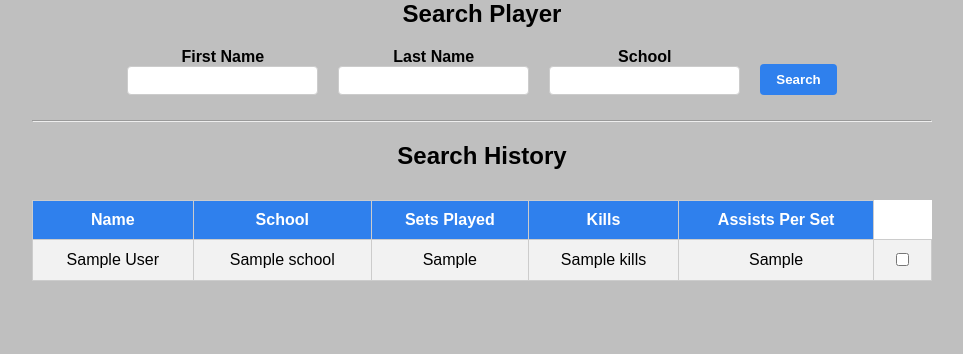
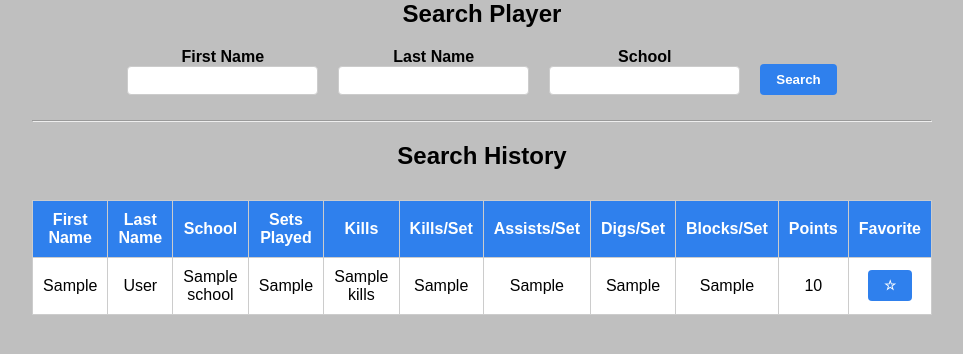
Before and after one commit to Megusaka/NCAA-Transfer-Portal-Assistant, a Flask app: template templates/index.html in a window 1280 px wide. Shown: the part 153-507 px from the top of the page, without its empty margins (158-1121 px from the left). Run offline with Flask 3, Linux system fonts and the light colour scheme; the template is opened without the code that fills it: most values are stand-ins (such as "Sample title", 1, 10 or a date in 2020).

Commit message:
favorites post

```diff
--- a/DatabaseConnection.py
+++ b/DatabaseConnection.py
@@ -172,7 +172,7 @@ def get_db_connection():
     db_filepath = "transferPortalAssistant.db"
     try:
         connection = sqlite3.connect(db_filepath)
-        #connection.row_factory = sqlite3.Row
+        connection.row_factory = sqlite3.Row
         create_table_if_not_exists_player_identifying_information(connection)
         create_table_if_not_exists_career_statistics(connection)
         create_table_if_not_exists_game_statistics(connection)
@@ -345,7 +345,8 @@ def get_career_statistics_by_pii_id(pii_id):
     return execute_read(query, (pii_id,))
 
 def get_player_by_favorite():
-    query = "SELECT * FROM player_identifying_information WHERE is_favorite = TRUE"
+    query = "SELECT * FROM player_identifying_information WHERE is_favorite = 1"
+    return execute_read(query, ())
 ###
 
 def execute_update(query, params):
--- a/app.py
+++ b/app.py
@@ -77,5 +77,14 @@ def player_detail(pii_id):
          return redirect(url_for("index"))
     return render_template("player_detail.html", career = career_stats)
 
+@app.route("/favorite/<int:pii_id>", methods=["POST"])
+def toggle_favorite(pii_id):
+    players = db.get_all_player_data()
+    player = next((p for p in players if p["pii_id"] == pii_id), None)
+    if player:
+        new_status = 0 if player["is_favorite"] else 1
+        db.update_player_favorite_status(pii_id, new_status)
+    return redirect(request.referrer)   #return to same page
+
 if __name__ == "__main__":
     app.run(debug=True)
--- a/templates/index.html
+++ b/templates/index.html
@@ -26,18 +26,41 @@
 <h2>Search History</h2>
 
 <table>
+        <thead>
             <tr>
-    <th>Name</th><th>School</th><th>Sets Played</th><th>Kills</th><th>Assists Per Set</th>
+                <th>First Name</th>
+                <th>Last Name</th>
+                <th>School</th>
+                <th>Sets Played</th>
+                <th>Kills</th>
+                <th>Kills/Set</th>
+                <th>Assists/Set</th>
+                <th>Digs/Set</th>
+                <th>Blocks/Set</th>
+                <th>Points</th>
+                <th>Favorite</th>
             </tr>
+        </thead>
+    <tbody>
         {% for player in all_data %}
         <tr>
-    <td>{{ player.identifying.first_name }} {{ player.identifying.last_name }}</td>
+            <td>{{ player.identifying.first_name }}</td>
+            <td>{{ player.identifying.last_name }}</td>
             <td>{{ player.identifying.school }}</td>
-    <td>{{ player.career.sets_played or '' }}</td>
-    <td>{{ player.career.kills or '' }}</td>
-    <td>{{ player.career.assists_per_set or '' }}</td>
-    <td><input type = "checkbox" name = "Favorite" value = "row1"></td>
+            <td>{{ player.career.sets_played or 'N/A' }}</td>
+            <td>{{ player.career.kills or 'N/A' }}</td>
+            <td>{{ player.career.kills_per_set or 'N/A' }}</td>
+            <td>{{ player.career.assists_per_set or 'N/A' }}</td>
+            <td>{{ player.career.digs_per_set or 'N/A' }}</td>
+            <td>{{ player.career.blk_per_s or 'N/A' }}</td>
+            <td>{{ player.career.points or 'N/A' }}</td>
+            <td>
+                <form method="POST" action="{{ url_for('toggle_favorite', pii_id=player.identifying.pii_id) }}">
+                    <button type="submit">{{ '★' if player.identifying.is_favorite else '☆' }}</button>
+                </form>
+            </td>
         </tr>
         {% endfor %}
+    </tbody>
 </table>
 {% endblock %}
```
Also changed, not shown: templates/favorites.html (+6 -5 lines). Lines whose indentation alone changed are shown as unchanged.
